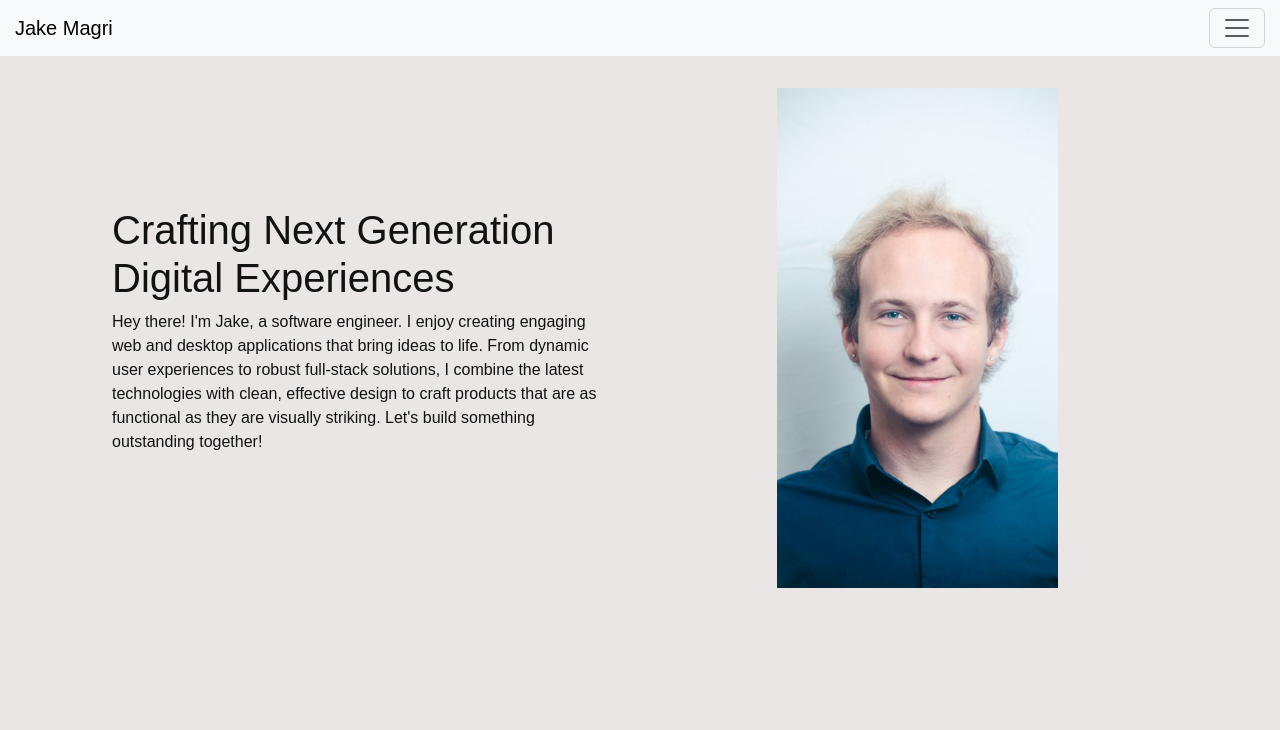
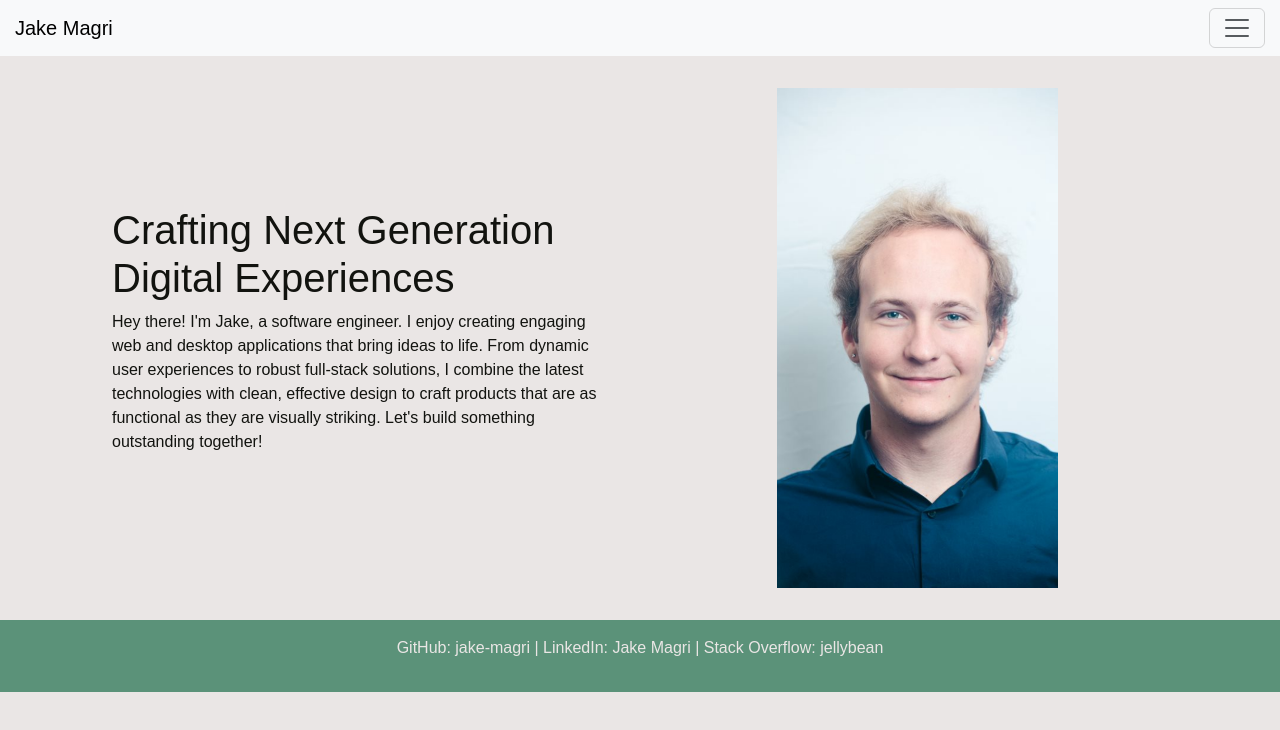
Before and after one commit to jake-magri/React-Portfolio, a React (Vite) app: page / in a window 1280 px wide. Shown: the top 730 px of the page. Built offline with nearby package versions, Linux system fonts and the light colour scheme.

Commit message:
Updated spacing

```diff
--- a/src/components/PortfolioContainer.jsx
+++ b/src/components/PortfolioContainer.jsx
@@ -1,9 +1,10 @@
 import { useState } from 'react';
-import NavTabs from './NavTabs';
+import NavTabs from './header and navtabs/NavTabs';
 import Home from './pages/AboutMe';
 import About from './pages/Projects';
 import Blog from './pages/Resume';
 import Contact from './pages/Contact';
+import Footer from './footer/Footer';
 
 export default function PortfolioContainer() {
   const [currentPage, setCurrentPage] = useState('Home');
@@ -26,10 +27,9 @@ export default function PortfolioContainer() {
 
   return (
     <div>
-      {/* // TODO: Add a comment describing what we are passing as props */}
       <NavTabs currentPage={currentPage} handlePageChange={handlePageChange} />
-      {/* // TODO: Add a comment explaining what is happening on the following line */}
       <main className="mx-3">{renderPage()}</main>
+      <Footer/>
     </div>
   );
 }
--- /dev/null
+++ b/src/components/footer/Footer.jsx
@@ -0,0 +1,11 @@
+import React from 'react';
+
+const Footer = () => {
+  return (
+    <footer>
+        <p>GitHub: jake-magri | LinkedIn: Jake Magri | Stack Overflow: jellybean</p>
+    </footer>
+  );
+};
+
+export default Footer;
```
Also changed, not shown: src/components/header and navtabs/NavTabs.css (renamed from src/components/NavTabs.css), src/components/header and navtabs/NavTabs.jsx (renamed from src/components/NavTabs.jsx).
